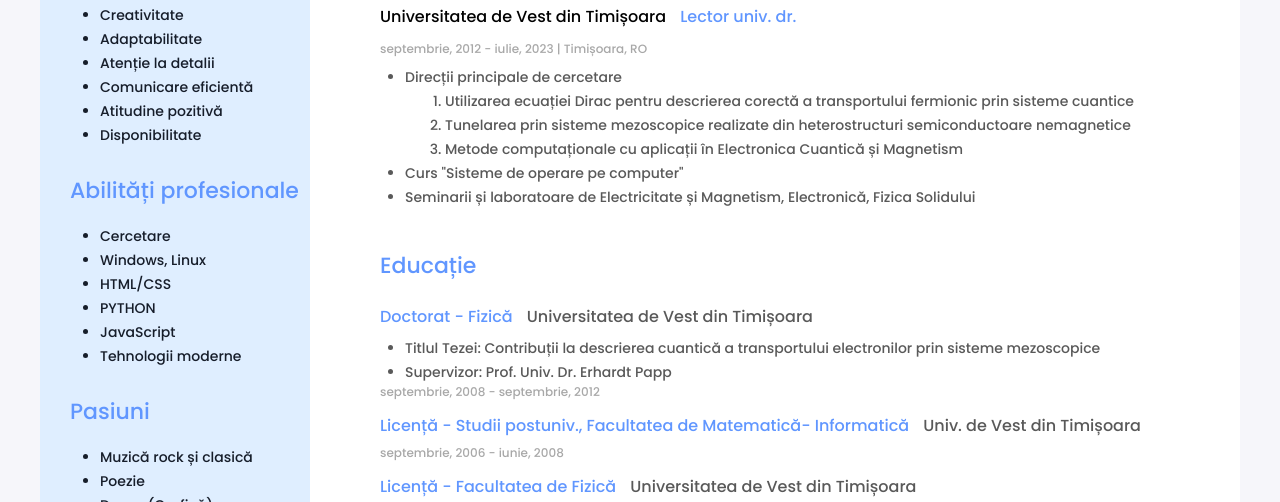
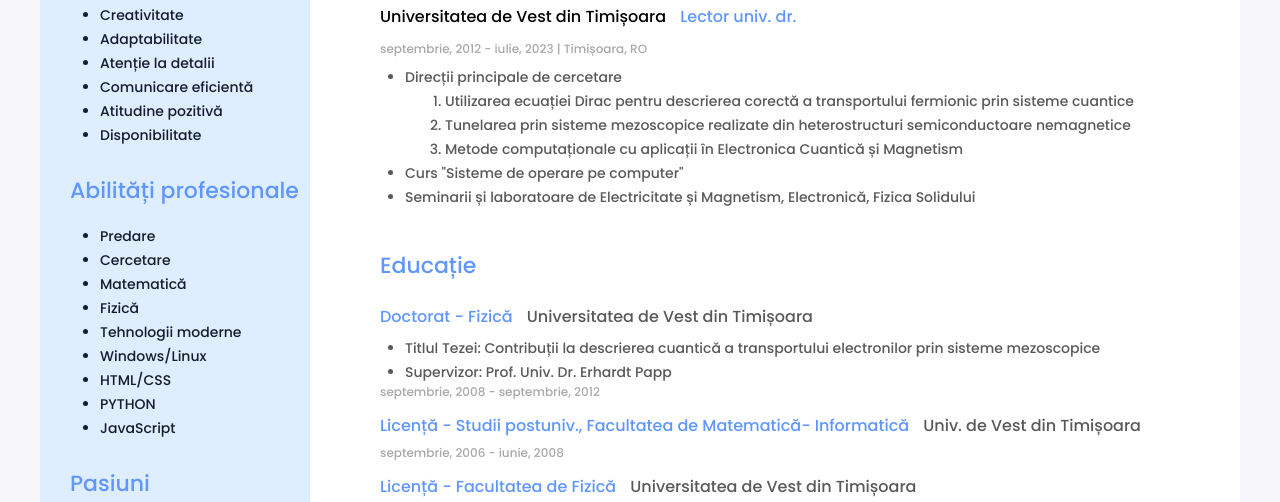
Before and after one commit to doru-web/CV, a plain HTML site: page index.html in a window 1280 px wide. Shown: the part 669-1171 px from the top of the page. Drawn offline with Linux system fonts and the light colour scheme.

Commit message:
index.html

```diff
--- a/index.html
+++ b/index.html
@@ -144,12 +144,15 @@
                 <div class="abilități-section">
                     <h3 class="abilități-header">Abilități profesionale</h3>
                    <ul class="abilități-list">
-                       <li>Cercetare</li>
-                       <li>Windows, Linux</li>
-                       <li>HTML/CSS</li>
-                       <li>PYTHON</li>
-                       <li>JavaScript</li>
-                       <li>Tehnologii moderne</li>
+                        <li>Predare</li>
+                        <li>Cercetare</li>
+                        <li>Matematică</li>
+                        <li>Fizică</li>
+                        <li>Tehnologii moderne</li>
+                        <li>Windows/Linux</li>
+                        <li>HTML/CSS</li>
+                        <li>PYTHON</li>
+                        <li>JavaScript</li>
                     </ul>
                </div>
 
```
